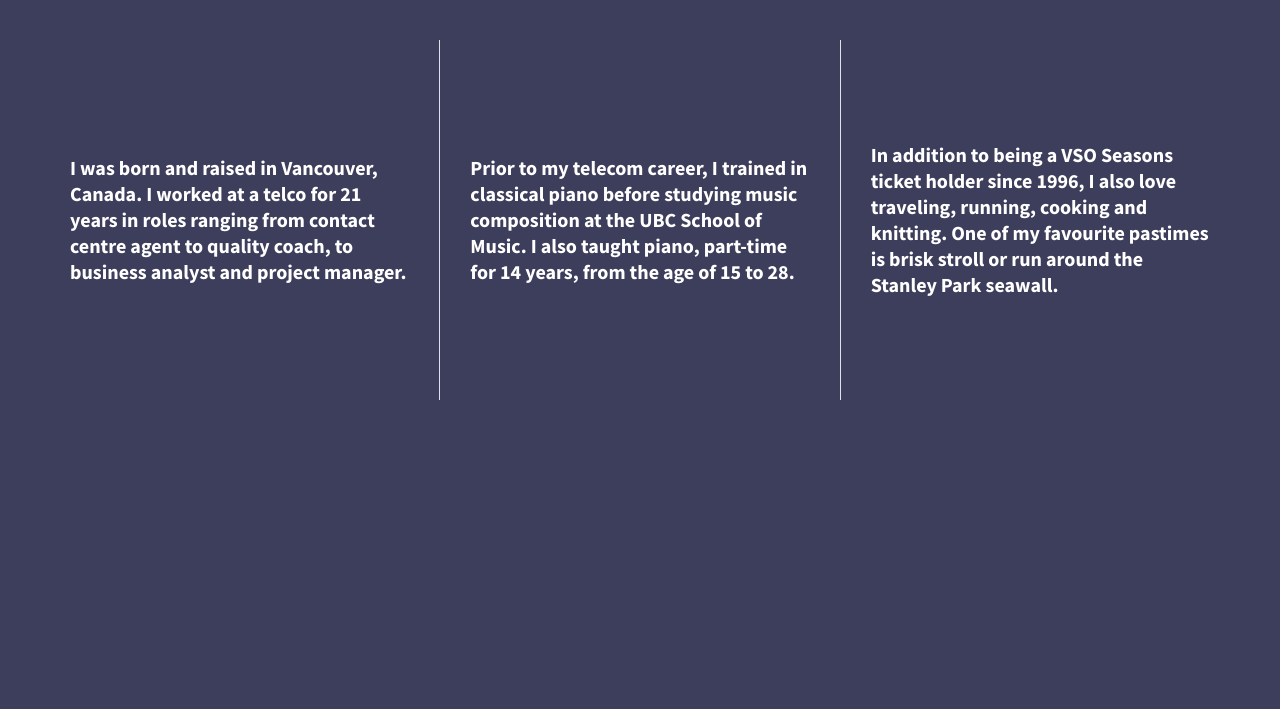
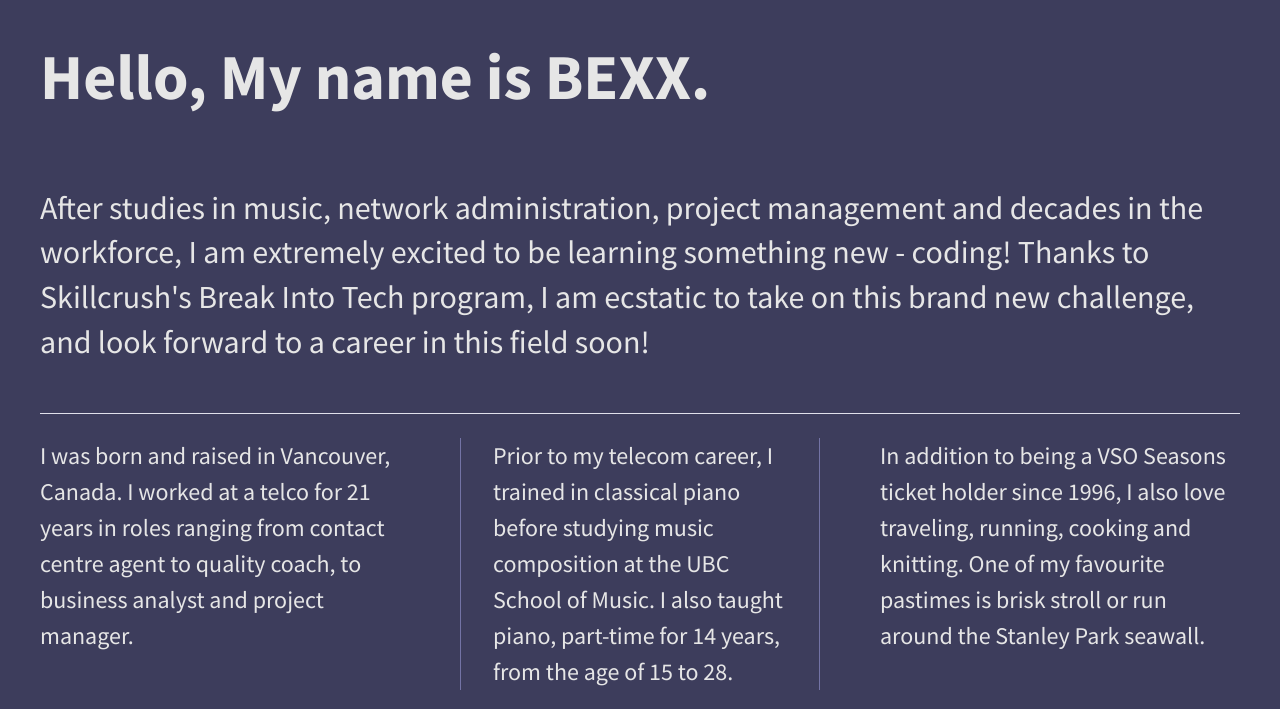
Before and after one commit to BEXX-Siah/flexbox-div-centre, a plain HTML site: page index.html in a window 1280 px wide. Shown: the top 709 px of the page. Drawn offline with nearby package versions, Linux system fonts and the light colour scheme.

Commit message:
finished-flexbox-layout-site

```diff
--- a/css/main.css
+++ b/css/main.css
@@ -11,7 +11,7 @@
    ========================================================================== */
 
 html {
-    color: #ccc;
+    color: #e6e6e6;
     font-size: 1em;
     line-height: 1.4;
 }
@@ -98,51 +98,62 @@ textarea {
 
 html {
   background-color: #3d3d5c;
-  height: 100%;
 }
 
 body {
   font-family: 'Source Sans Pro', sans-serif;
-  padding: 2em;
+  padding: 0em 2em;
   font-size: 1.25em;
-  height: 100%;
+  display: flex;
+  justify-content: center;
 }
 
 .wrapper {
   /*add display:flex and set justify-content to space-between*/
-  font-weight: 700;
   display: flex;
   justify-content: space-between;
+  flex-flow: row wrap;
+  max-width: 1200px;
+}
+header, footer  {
+  width: 100%;
+  display:flex;
+  justify-content: flex-start;
 }
 
-.div-1, .div-2, .div-3 {
-  /*give the divs a width of 30%, add display:flex, set justify-content and align-items to center*/
-  color: #fff;
-  line-height: 1.3em;
-  font-size: 1em;
-  background-color: #3d3d5c;
-  height: 300px;
-  display: flex;
-  width: 30%;
-  justify-content: center;
-  align-items: center;
-}
-
-.div-1  {
-  padding:  1.5em;
-}
-
-.div-2  {
-  border-left:  .05em solid #e1e1ea;
-  border-right: .05em solid #e1e1ea;
-  padding: 1.5em;
+#header   {
+  font-size: 4rem;
+  font-weight: bolder;
+  padding: 2rem 0 2rem 0;
 
 }
 
-.div-3  {
-  padding:  1.5em;
+#main   {
+  width: 100%
+  display: flex;
+  font-size:  2rem;
+  font-weight: normal;
+  border-bottom: 1px solid #e0e0eb;
+  padding: 2rem 0 3rem 0;
 }
 
+
+.flexboxes {
+  line-height: 2.25rem;
+  font-size: 1.5rem;
+  display: flex;
+  justify-content: center;
+  align-items: flex-start;
+  border-bottom: 1px solid #7373a5;
+}
+
+#footer   {
+    border-top: 1px solid #e0e0eb;
+}
+
+footer i  {
+    padding: 2rem 1rem;
+}
 /* ==========================================================================
    Helper classes
    ========================================================================== */
@@ -222,6 +233,23 @@ body {
    These examples override the primary ('mobile first') styles.
    Modify as content requires.
    ========================================================================== */
+@media all and (max-width: 768px) {
+  body  {
+    padding: 1rem;
+  }
+}
+
+@media (min-width: 1200px) {
+    .flexboxes {
+      flex-basis: 30%;
+      border-bottom: none;
+    }
+    #div-2 p  {
+      padding: 0 2rem;
+      border-left: 1px solid #7373a5;
+      border-right: 1px solid #7373a5;
+      }
+}
 
 @media print,
        (-webkit-min-device-pixel-ratio: 1.25),
--- a/index.html
+++ b/index.html
@@ -6,7 +6,7 @@
         <title>Make me into a grid!</title>
         <meta name="description" content="">
         <meta name="viewport" content="width=device-width, initial-scale=1">
-
+        <link rel="stylesheet" href="https://cdnjs.cloudflare.com/ajax/libs/font-awesome/4.7.0/css/font-awesome.min.css">
         <link rel="apple-touch-icon" href="apple-touch-icon.png">
         <!-- Place favicon.ico in the root directory -->
 
@@ -22,15 +22,21 @@
         <![endif]-->
 
         <section class="wrapper">
-            <div class="div-1">
-                I was born and raised in Vancouver, Canada.  I worked at a telco for 21 years in roles ranging from contact centre agent to quality coach, to business analyst and project manager.
+          <header id="header">Hello, My name is BEXX.</header>
+          <main id="main">After studies in music, network administration, project management and decades in the workforce, I am extremely excited to be learning something new - coding!  Thanks to Skillcrush's Break Into Tech program, I am ecstatic to take on this brand new challenge, and look forward to a career in this field soon!</main>
+            <div class="flexboxes">
+              <p>I was born and raised in Vancouver, Canada.  I worked at a telco for 21 years in roles ranging from contact centre agent to quality coach, to business analyst and project manager.</p>
             </div>
-            <div class="div-2">
-                Prior to my telecom career, I trained in classical piano before studying music composition at the UBC School of Music. I also taught piano, part-time for 14 years, from the age of 15 to 28.
+            <div class="flexboxes" id="div-2">
+              <p>Prior to my telecom career, I trained in classical piano before studying music composition at the UBC School of Music. I also taught piano, part-time for 14 years, from the age of 15 to 28.</p>
             </div>
-            <div class="div-3">
-                In addition to being a VSO Seasons ticket holder since 1996, I also love traveling, running, cooking and knitting. One of my favourite pastimes is brisk stroll or run around the Stanley Park seawall.
+            <div class="flexboxes">
+              <p>In addition to being a VSO Seasons ticket holder since 1996, I also love traveling, running, cooking and knitting. One of my favourite pastimes is brisk stroll or run around the Stanley Park seawall.<p>
             </div>
+            <footer id="footer">
+              <i class="fa fa-twitter" style="font-size:36px"></i>
+              <i class="fa fa-linkedin-square" style="font-size:36px"></i>
+              <i class="fa fa-github" style="font-size:36px"></i>
         </section>
 
         <script src="https://ajax.googleapis.com/ajax/libs/jquery/1.11.3/jquery.min.js"></script>
```
